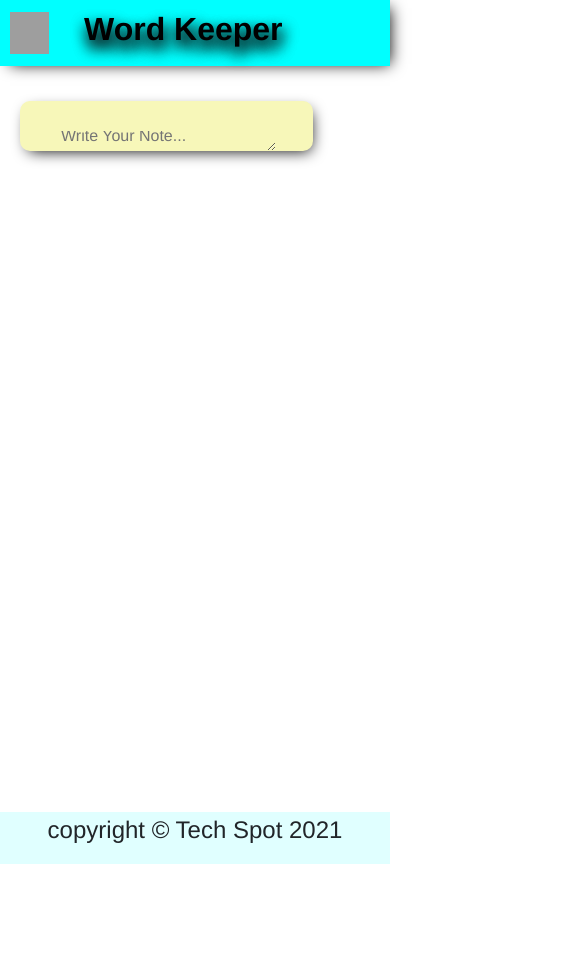
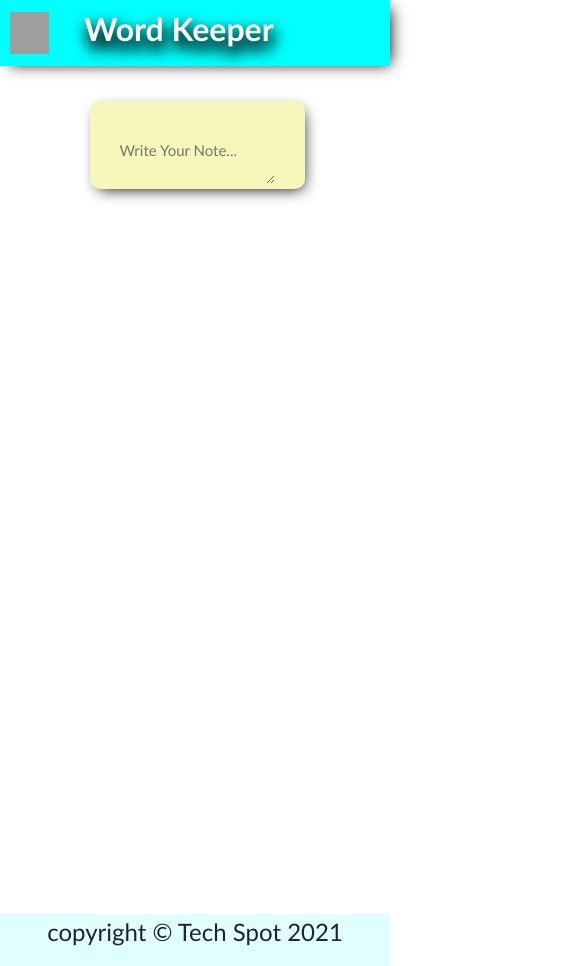
Before and after one commit to divs94/Word-Keeper-Game, a React (Create React App) app: page / in a window 390 px wide. Shown: the whole page, 580 px wide, since content can reach past the window. Before the commit the page ends 864 px from the top, so only its background shows below. Built offline with nearby package versions, Linux system fonts and the light colour scheme; grey boxes are pictures that could not be loaded.

Commit message:
files changed

```diff
--- a/package.json
+++ b/package.json
@@ -1,6 +1,6 @@
 {
   "name": "googlekeeper",
-  "homepage": "https://Suraj3808.github.io/WordKeeper",
+ "homepage": "https://Suraj3808.github.io/WordKeeper",
   "version": "0.1.0",
   "private": true,
   "dependencies": {
--- a/src/CreateNote.jsx
+++ b/src/CreateNote.jsx
@@ -1,6 +1,6 @@
 import React, { useState } from "react";
 import Button from '@material-ui/core/Button';
-import QueueIcon from '@material-ui/icons/Queue';
+import AddCircleIcon from '@material-ui/icons/AddCircle';
 
 
 
@@ -57,8 +57,8 @@ const CreateNote = (props) => {
                         placeholder='Write Your Note...' onClick={expandIt} >
                     </textarea>
                     {expand?
-                    <Button onClick={addEvent} className="btn" variant="contained" color="primary">
-                      <QueueIcon className="icon"/>
+                    <Button onClick={addEvent} className="btn" variant="contained" color="secondary">
+                            <AddCircleIcon className="icon"/>
                     </Button> :null}
               </form>
             </div>
--- a/src/Header.jsx
+++ b/src/Header.jsx
@@ -9,11 +9,12 @@ import React from "react";
 const Header = () => {
     return (
         <>
-            <div className="header">
+            <header>
                 <img src="https://2.bp.blogspot.com/-zIvQs25onUg/UifUadIDMuI/AAAAAAAAABc/TrZWubaCjrY/s1600/Logo+Persis.jpg"
                     alt='logo' width="80" height="60" />
                 <h1>Word Keeper</h1>
-            </div>
+
+        </header>
         </>
     );
 };
--- a/src/index.css
+++ b/src/index.css
@@ -2,11 +2,11 @@
   box-sizing: border-box;
   padding: 0;
   margin: 0;
-  font-family: 'Franklin Gothic Medium', 'Arial Narrow', Arial, sans-serif;
+  font-family: 'Gill Sans', 'Gill Sans MT', Calibri, 'Trebuchet MS', sans-serif;
 }
 
 
-.header{
+header{
   width: 100%;
   line-height: 70px;
   background-color: cyan;
@@ -14,20 +14,22 @@
   justify-content: start;
   align-items: center;
   padding: 10px;
-  color: black;
+  color: white;
   box-shadow: 5px 3px 15px -5px black;
   position: relative;
 }
-.header img{
+header img{
   position: relative;
+  width: 100px;
+  height: 80px;
 }
-.header h1{
+header h1{
   font-size: 5.50rem;
+  font-family: 'Gill Sans', 'Gill Sans MT', Calibri, 'Trebuchet MS', sans-serif;
   position: relative;
   display: flex;
   flex-flow: row wrap;
   font-weight: 900;
-  font-family: 'Franklin Gothic Medium', 'Arial Narrow', Arial, sans-serif;
   margin-left: 15px;
   padding-left: 20px;
   text-shadow: 2px 8px 15px  rgb(17, 17, 17),
@@ -70,8 +72,8 @@ form{
   font-weight: 900;
 }
 textarea{
-  width: 50%;
-  line-height: 30px;
+  width: 80%;
+  line-height:830px;
   background: transparent;
   border: none;
   outline: none;
@@ -80,11 +82,12 @@ textarea{
 }
 
 .main_note .btn{
-  float: right;
+position: absolute;
+right: 0;
   margin-right: 2px;
   color: rgb(9, 22, 206);
   border: none;
-  width: 50px;
+   width: 30px;
   height: 50px;
   background: transparent;
   cursor: pointer;
@@ -96,7 +99,7 @@ textarea{
 .MuiButton-root .icon{
   font-size: 25px !important;
   font-weight: 900;
-  color: rgb(9, 22, 206);
+  color: rgb(9, 22, 206) !important;
   cursor: pointer;
   z-index: 222;
   background: transparent;
@@ -105,7 +108,7 @@ textarea{
 
 .MuiButton-root:hover{
   background-color: black !important;
-  color: black;
+  color: black !important;
 }
 
 .MuiButton-root:hover .icon{
@@ -126,45 +129,45 @@ textarea{
   background-color: rgb(166, 235, 240);
   border-radius: 7px;
   box-shadow: 0 2px 5px grey;
-  padding: 10px;
-  width: 250px;
-  min-height: 100px;
-  max-height: auto;
-  margin: 16px;
+  padding: 15px;
+  width: auto;
+  height: auto !important;
+  margin: 21.3px;
   float: left;
-  display: flex;
+  overflow-wrap: break-word;
+  word-wrap: break-word;
+  white-space:pre-wrap;
   position: relative;
-
 }
 
 .note h1{
-
+ position: relative;
   width: 50%;
   line-height: 1px;
   background: transparent;
   border: none;
   outline: none;
   font-size: 2rem;
-  margin: 20px 0;
+  margin: 15px 0;
   font-weight: bold;
 }
 .note p {
-  position: absolute;
+  position:relative;
   float: left;
-  width: 50%;
+  width: 75%;
+  height: 15%;
   background: transparent;
   border: none;
   outline: none;
-  font-size: 12px;
-  margin: 15px 0;
-  margin-top: 30px;
-  word-break: break-all;
+  margin: 5px 30px 5px 0;
+  font-size: 2rem;
   white-space: pre-wrap;
+  text-overflow: ellipsis;
+  word-wrap: break-word;
 }
 
 
 .note .btn{
- position: relative;
   float: right;
   margin-right: 0;
   margin-top: 35px;
@@ -191,91 +194,250 @@ textarea{
 
 .footer{
   width: 100%;
-  position: relative;
   display : flex;
   display: -webkit-flex;
   display: -moz-flex;
   display: -ms-flex;
   flex-flow: row wrap;
   flex-direction: column;
+  position: relative;
   bottom: 0;
   text-align: center;
-  margin-top: 41rem;
+  margin-top: 45rem;
   font-size: 1.5rem;
   background-color: lightcyan;
-   overscroll-behavior: auto;
-   overflow: hidden;
+
 }
-
-@media only screen and (max-width: 768px){
-.header{
-  width: 100vw;
+@media (max-width: 991px){
+header{
+  width: 100%;
 }
-.header img{
-  width: 10vw;
-  height: 5vh;
+header img{
+ width: 80px;
+  height: 60px;
 }
-.header h1{
+header h1{
   font-size: 3rem;
 }
 form{
   width: 55vw;
-  align-items: center;
-  display: flex;
-  justify-content: center;
+}
+.footer{
+  width: 100%;
+  flex-flow: row wrap;
+   justify-content: center;
+}
+.note{
+  width: 35vw;
+  height: 5vh;
+  float: left;
+  position: relative;
+  overflow-wrap: break-word;
+  word-wrap: break-word;
+  white-space:pre-wrap;
+}
+.note .btn:hover{
+  background-color: black !important;
+}
+.note .btn:hover .deletIcon{
+  color: #fff;
+  background-color: black !important;
+}
+.MuiButton-root:hover{
+  background-color: black !important;
+  color: black !important;
+}
+
+.MuiButton-root:hover .icon{
+  color: white;
+  background-color: black;
+  z-index: 222;
+}
+.note h1{
+  width: 50%;
+  line-height: 1px;
+  font-size: 2rem;
+  margin: 20px 0;
+  font-weight: bold;
+   white-space: pre-wrap;
+  text-overflow: ellipsis;
+  word-wrap: break-word;
+}
+.note p {
+  float: left;
+  width: 50%;
+  font-size: 1.5rem;
+  margin: 15px 0;
+  white-space: pre-wrap;
+  text-overflow: ellipsis;
+  word-wrap: break-word;
+}
+
+}
+
+@media (max-width: 768px){
+header{
+  width: 100%;
+}
+header img{
+  width: 80px;
+  height: 60px;
+}
+header h1{
+  font-size: 3rem;
+}
+form{
+  width: 55vw;
+}
+.footer{
+  width: 100%;
+  flex-flow: row wrap;
+   justify-content: center;
+}
+.main_note{
+  margin: 20px 80px;
+}
+.note{
+  width: 35vw;
+  height: 5vh;
+  float: left;
+  overflow-wrap: break-word;
+  word-wrap: break-word;
+  white-space:pre-wrap;
+  position: relative;
+  overflow: auto;
+}
+.note .btn:hover{
+  background-color: black !important;
+}
+.note .btn:hover .deletIcon{
+  color: #fff;
+  background-color: black !important;
+}
+.MuiButton-root:hover{
+  background-color: black !important;
+  color: black !important;
+}
+
+.MuiButton-root:hover .icon{
+  color: white;
+  background-color: black;
+}
+.note h1{
+  position: relative;
+  width: 50%;
+  font-size: 2rem;
+  margin: 20px 0;
+  font-weight: bold;
+   white-space: pre-wrap;
+  text-overflow: ellipsis;
+  word-wrap: break-word;
+}
+.note p {
+  float: left;
+  width: 50%;
+  font-size:1.5rem;
+  margin: 15px 0;
+  white-space: pre-wrap;
+  text-overflow: ellipsis;
+  word-wrap: break-word;
+
+}
 }
 
 
+@media(max-width: 480px){
+header{
+  width: 100%;
+   word-wrap: break-word;
+  white-space:pre-wrap;
 }
-@media only screen and (max-width: 480px){
-.header{
-  width: 100vw;
-}
-.header img{
+header img{
   width: 10vw;
   height: 5vh;
 }
-.header h1{
+header h1{
   font-size: 2rem;
 }
 form{
-  width: 75vw;
-  justify-content: center;
-  font-size: 5px;
-  white-space: pre-wrap;
-  margin-left: 10px;
+  width: 55vw;
+  display: grid;
+  place-items: center;
+   padding: 15px 10px 5px 10px;
+   position: relative;
+}
+.main_note{
+ margin: 20px 80px;
 }
 .main_note input{
   font-size: 2rem;
-  margin-bottom: 50px;
-}
-.main_note textarea{
-  width: 55vw;
-  line-height: 10px;
-  background: transparent;
-  border: none;
-  outline: none;
-  font-size: 1rem;
-  margin-top: 20px;
-  position: absolute;
-  float: left;
-  margin-left: 4px;
+
 }
 .main_note .btn{
-  position: relative;
-  float: right;
-  margin-right: 5px;
+
   width: 4vw;
   height: 5vh;
 }
 .MuiButton-root .icon{
-  font-size: 1.5rem !important;
-  font-weight: 700;
   width: 10vw;
   height: 2vh;
 }
 .note{
-  width: 50vw;
-  height: 5vh;
+  width: 35%;
+  height: 5%;
+  float: left;
+  overflow-wrap: break-word;
+  word-wrap: break-word;
+  white-space:pre-wrap;
+  position: relative;
+}
+.footer{
+  width: 100%;
+  flex-flow: row wrap;
+  justify-content: center;
+}
+.note .btn:hover{
+  background-color: black !important;
+}
+
+.note .btn:hover .deletIcon{
+  color: #fff;
+  background-color: black !important;
+}
+.note .btn{
+ width: 2vw;
+  height: 4vh;
+  border-radius: 50%;
+}
+.MuiButton-root:hover{
+  background-color: black !important;
+  color: black !important;
+}
+
+.MuiButton-root:hover .icon{
+  color: white;
+  background-color: black;
+}
+.note h1{
+  position: relative;
+  width: 50%;
+  line-height: 1px;
+  font-size: 2rem;
+  font-weight: bold;
+   white-space: pre-wrap;
+  text-overflow: ellipsis;
+  word-wrap: break-word;
+}
+.note p {
+  float: left;
+  width: 100%;
+  font-size: 1.5rem;
+  margin: 15px 0;
+   white-space: pre-wrap;
+  text-overflow: ellipsis;
+  word-wrap: break-word;
+}
+.note .deletIcon{
+  z-index: 222;
 }
 }
```
Also changed, not shown: src/Note.jsx (line endings or trailing spaces).
